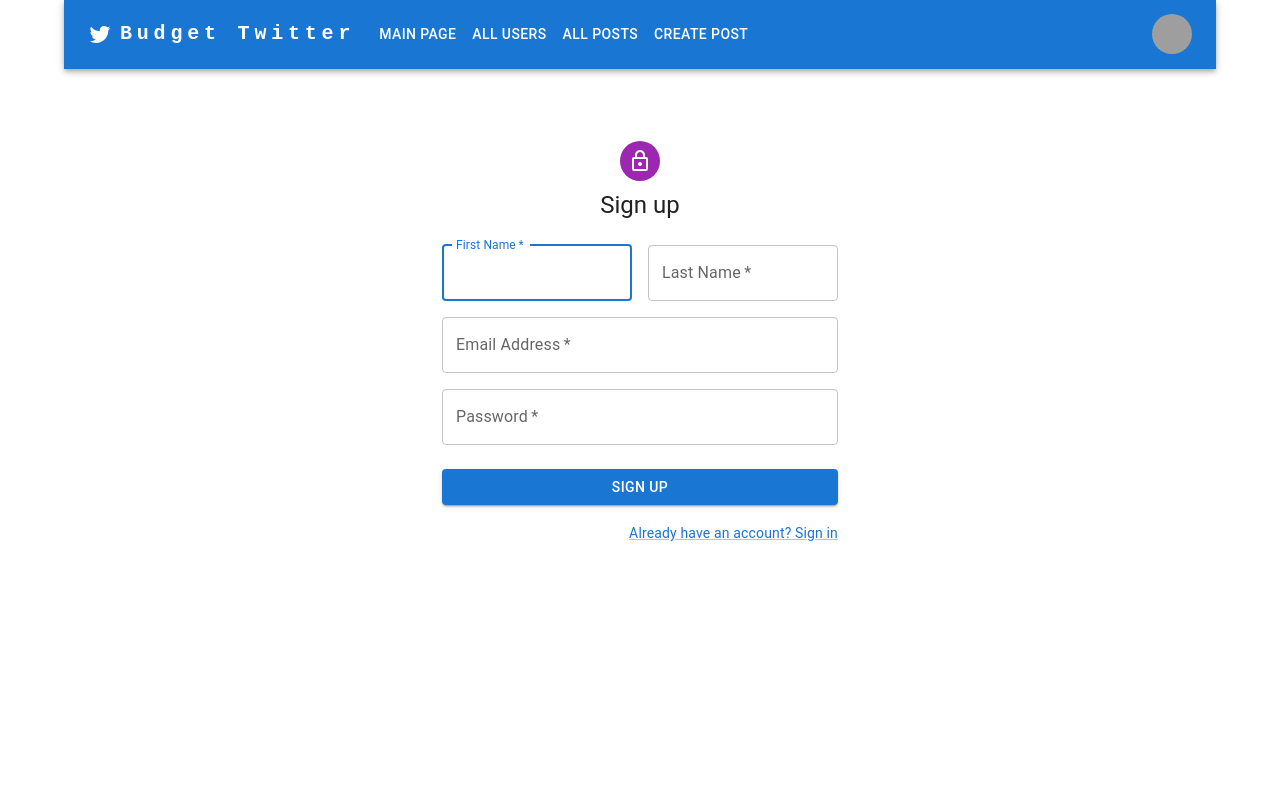
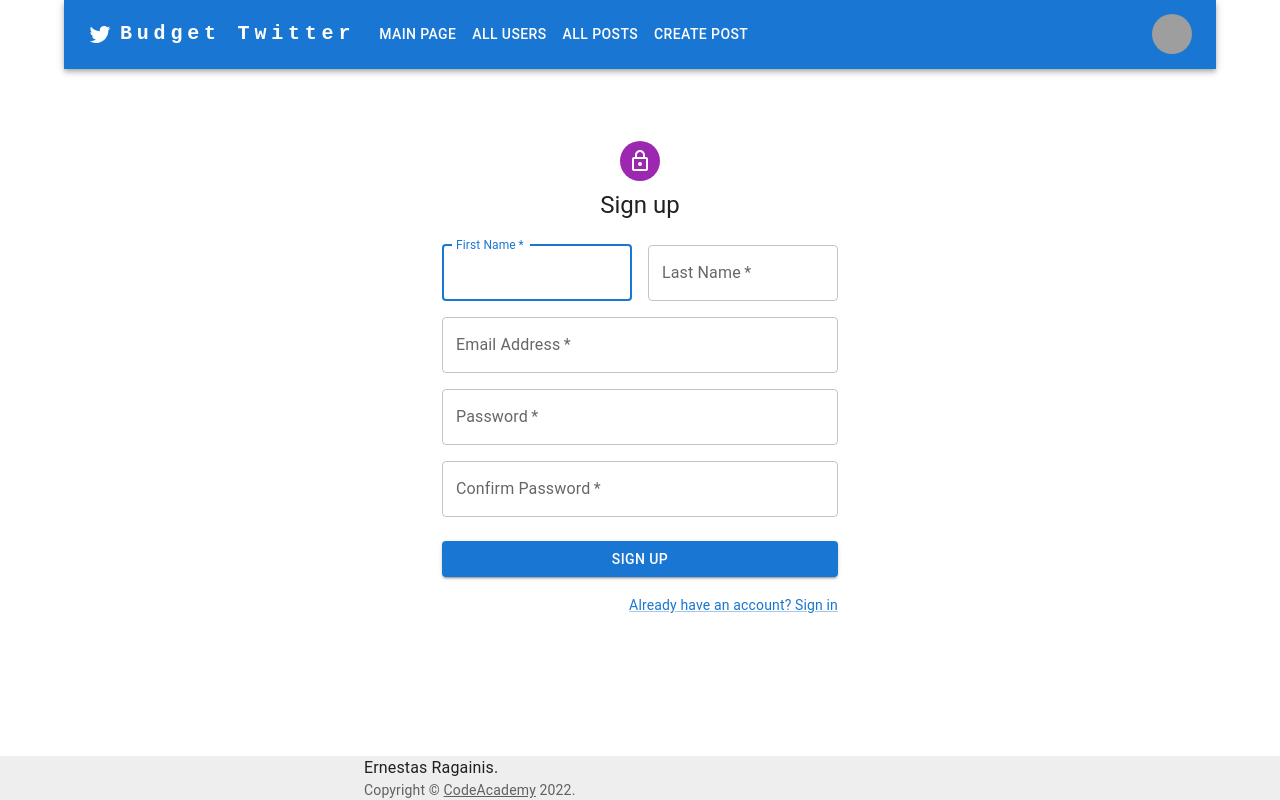
Before and after one commit to ErnestasRa/CodeAcademy---Final-project-with-React-NodeJs-MongoDB-MaterialUI, a React (Create React App) app: page /register in a window 1280 px wide. Built offline with nearby package versions, Linux system fonts and the light colour scheme; grey boxes are pictures that could not be loaded.

Commit message:
chore: sticky Footer done

```diff
--- /dev/null
+++ b/src/components/copyright-component.jsx
@@ -0,0 +1,20 @@
+import React from 'react'
+import {
+    Typography,
+    Link,
+} from '@mui/material'
+
+const CopyrightComponent = ({link, text}) => {
+  return (
+    <Typography variant="body2" color="text.secondary">
+      {'Copyright © '}
+      <Link color="inherit" href={link}>
+        {text}
+      </Link>{' '}
+      {new Date().getFullYear()}
+      {'.'}
+    </Typography>
+  )
+}
+
+export default CopyrightComponent
--- a/src/components/footer-component.jsx
+++ b/src/components/footer-component.jsx
@@ -3,31 +3,19 @@ import CssBaseline from '@mui/material/CssBaseline';
 import Box from '@mui/material/Box';
 import Typography from '@mui/material/Typography';
 import Container from '@mui/material/Container';
-import Link from '@mui/material/Link';
-
-function Copyright() {
-  return (
-    <Typography variant="body2" color="text.secondary">
-      {'Copyright © '}
-      <Link color="inherit" href="https://mui.com/">
-        Your Website
-      </Link>{' '}
-      {new Date().getFullYear()}
-      {'.'}
-    </Typography>
-  );
-}
+import CopyrightComponent from './copyright-component';
 
 const StickyFooter = () => {
   return (
     <>
       <CssBaseline />
       <Box
+        position={'fixed'}
         component="footer"
         sx={{
-          py: 3,
-          px: 2,
-          mt: '5vh',
+          left:0,
+          bottom:0,
+          right:0,
           backgroundColor: (theme) =>
             theme.palette.mode === 'light'
               ? theme.palette.grey[200]
@@ -36,9 +24,12 @@ const StickyFooter = () => {
       >
         <Container maxWidth="sm">
           <Typography variant="body1">
-            My sticky footer can be found here.
+            Ernestas Ragainis.
           </Typography>
-          <Copyright />
+          <CopyrightComponent
+            link={'https://codeacademy.lt'}
+            text={'CodeAcademy'}
+          />
         </Container>
       </Box>
     </>
--- a/src/components/register-page/register-page.jsx
+++ b/src/components/register-page/register-page.jsx
@@ -19,6 +19,7 @@ const RegisterPageComponent = () => {
     const surnameRef = React.useRef()
     const emailRef = React.useRef()
     const passwordRef = React.useRef()
+    const passwordConfirmRef = React.useRef()
 
    async function registerUser() {
         const data = {
@@ -97,6 +98,18 @@ const RegisterPageComponent = () => {
                   inputRef={passwordRef}
                 />
               </Grid>
+              <Grid item xs={12}>
+              <TextField
+                  required
+                  fullWidth
+                  name="passwordConfirm"
+                  label="Confirm Password"
+                  type="passwordConfirm"
+                  id="passwordConfirm"
+                  autoComplete="new-password"
+                  inputRef={passwordConfirmRef}
+                />
+              </Grid>
             </Grid>
             <Button
               type="submit"
--- a/src/pages/auth/login-page.jsx
+++ b/src/pages/auth/login-page.jsx
@@ -4,13 +4,17 @@ import {
   Container,
 } from '@mui/material'
 import ResponsiveAppBar from '../../components/app-bar'
+import StickyFooter from '../../components/footer-component'
 
 const LoginPage = () => {
   return (
-    <Container>
-      <ResponsiveAppBar />
-      <LoginPageComponent />
-    </Container>
+    <>
+      <Container>
+        <ResponsiveAppBar />
+        <LoginPageComponent />
+      </Container>
+    <StickyFooter />
+    </>
   )
 }
 
--- a/src/pages/auth/register-page.jsx
+++ b/src/pages/auth/register-page.jsx
@@ -4,12 +4,14 @@ import {
 } from '@mui/material'
 import RegisterPageComponent from '../../components/register-page/register-page'
 import ResponsiveAppBar from '../../components/app-bar'
+import StickyFooter from '../../components/footer-component'
 
 const RegisterPage = () => {
   return (
     <Container>
       <ResponsiveAppBar />
       <RegisterPageComponent />
+      <StickyFooter />
     </Container>
   )
 }
--- a/src/pages/main-page.jsx
+++ b/src/pages/main-page.jsx
@@ -18,7 +18,7 @@ const MainPage = () => {
             <PostComponent />
             <PostComponent />
             <PostComponent />
-          <PostComponent />
+
           </Paper>
         <StickyFooter />
       </Container>
```
Lines whose indentation alone changed are shown as unchanged.
